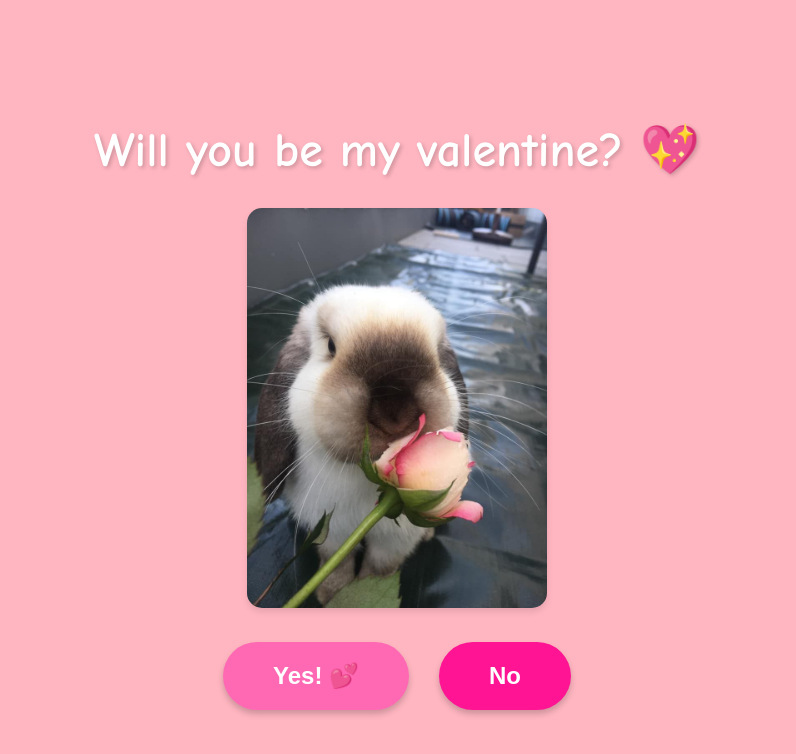
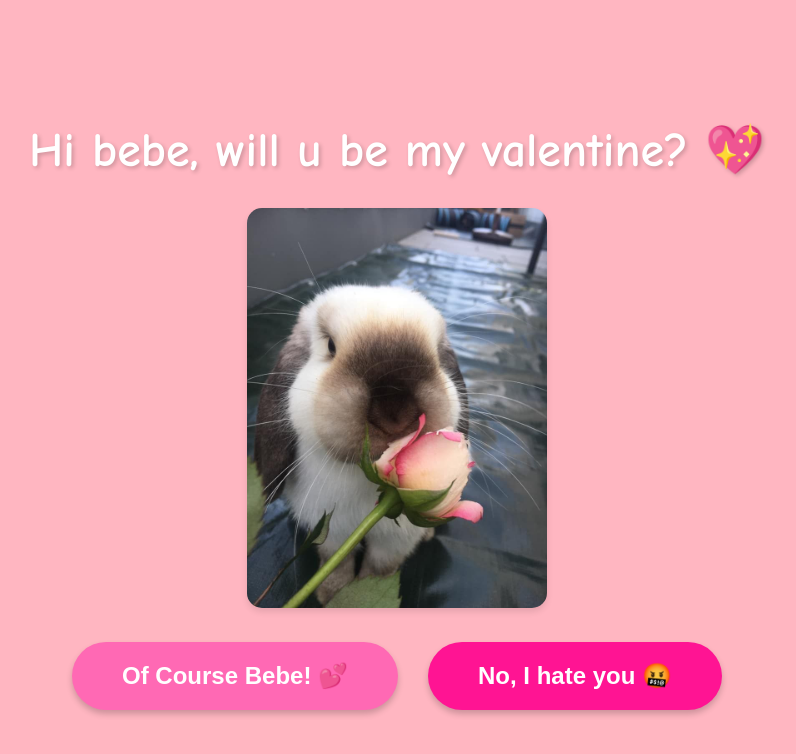
Before and after one commit to alansyzhang/valentines, a plain HTML site: page index.html in a window 1280 px wide. Shown: the whole page, without its empty margins (243-1039 px from the left). Drawn offline with Linux system fonts and the light colour scheme.

Commit message:
Updated styling and text

```diff
--- a/index.html
+++ b/index.html
@@ -115,20 +115,20 @@
     </style>
 </head>
 <body>
-    <h1>Will you be my valentine? 💖</h1>
+    <h1>Hi bebe, will u be my valentine? 💖</h1>
 
     <div class="bunny-container">
         <img src="bunny.jpg" alt="Cute Bunny">
     </div>
 
     <div class="button-container">
-        <button class="yes-button" onclick="handleYes()">Yes! 💕</button>
-        <button class="no-button" onclick="handleNo()">No</button>
+        <button class="yes-button" onclick="handleYes()">Of Course Bebe! 💕</button>
+        <button class="no-button" onclick="handleNo()">No, I hate you 🤬</button>
     </div>
 
     <div id="modal" class="modal">
         <div class="modal-content">
-            <h2>Wrong answer! 😊</h2>
+            <h2>WRONG ANSWER 😡🤬</h2>
             <button class="try-again-button" onclick="closeModal()">Try again</button>
         </div>
     </div>
```
Also changed, not shown: .claude/settings.local.json (added).
